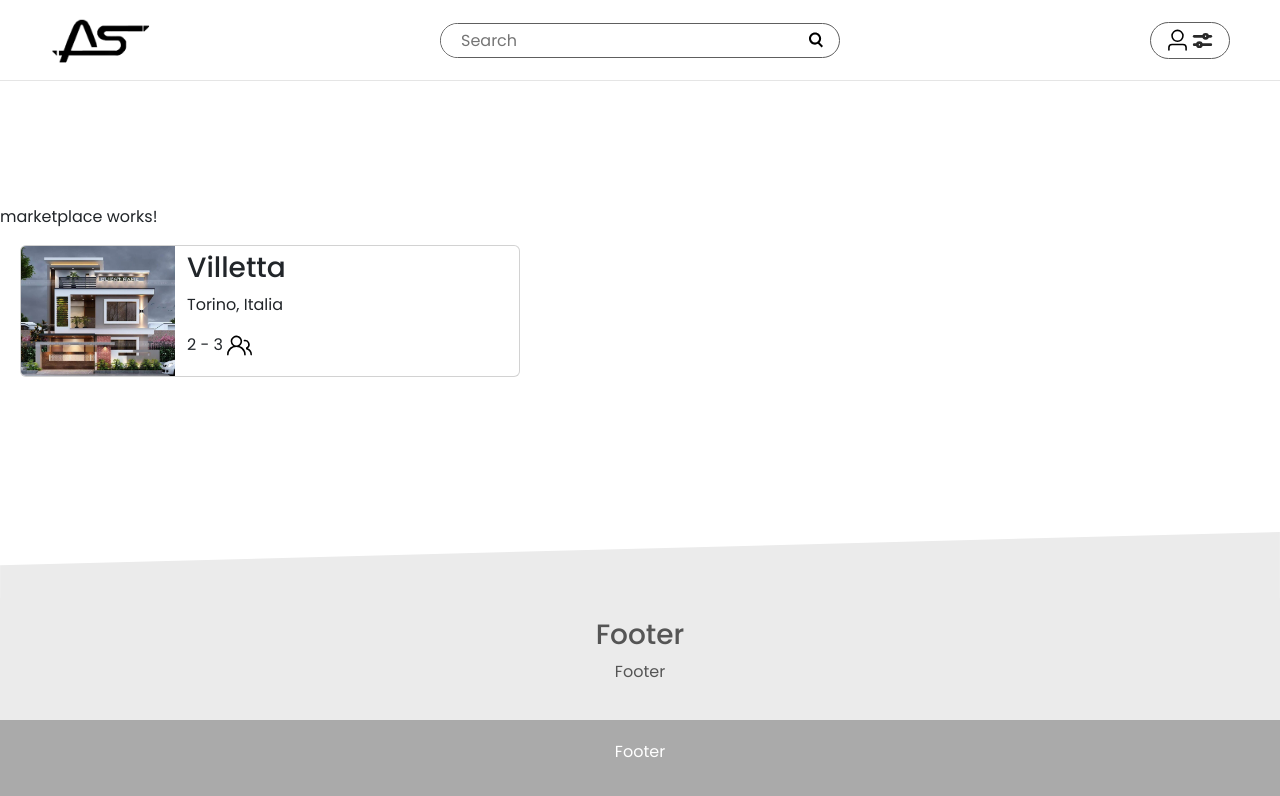
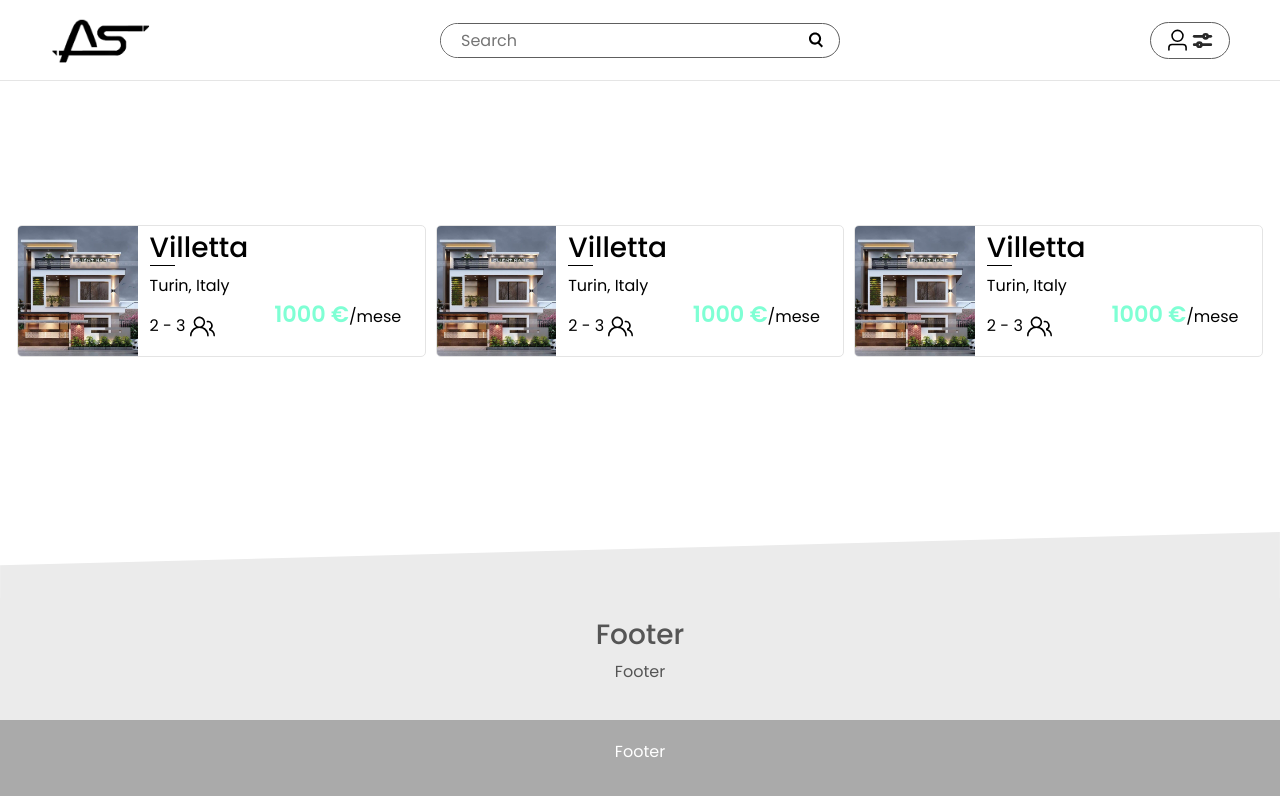
Before and after one commit to PaschettaDaniele/ProgettoEsame, an Angular app in the folder client/: page /marketplace in a window 1280 px wide. Shown: the top 796 px of the page. Built offline with nearby package versions, Linux system fonts and the light colour scheme; no server answers; a web font is replaced by a local one.

Commit message:
made marketplace-card prettier, multicard

```diff
--- a/client/src/app/pages/marketplace/marketplace-card/marketplace-card.component.css
+++ b/client/src/app/pages/marketplace/marketplace-card/marketplace-card.component.css
@@ -1,8 +1,18 @@
 .marketCard {
-  max-width: 500px;
   flex-direction: row;
-  margin-left: 20px;
   overflow-x: hidden;
+  transition: all 0.2s;
+  border: 1px solid #e4e4e4;
+  border-radius: 5px;
+}
+
+.marketCard:hover {
+  box-shadow: 0 0 15px 0 #e4e4e4;
+  background-color: var(--primary-color-shadow);
+}
+
+.marketCard:hover .prezzo {
+  color: rgba(6, 131, 131, 0.7);
 }
 
 .imgCard {
@@ -22,3 +32,34 @@
   padding-top: 5px;
   padding-left: 0;
 }
+
+.prezzo {
+  font-size: 1.4rem;
+  font-weight: 600;
+  color: var(--primary-color);
+  transition: all 0.2s;
+}
+
+a {
+  color: #000;
+  text-decoration: none;
+}
+
+a:hover {
+  color: #000;
+}
+
+.infoDiv>h3::after {
+  content: '';
+  position: relative;
+  display: block;
+  transition: width .3s ease-out;
+  width: 25px;
+  height: 1px;
+  background-color: #000;
+}
+
+.infoDiv:hover>h3::after {
+  content: '';
+  width: 65%;
+}
--- a/client/src/app/pages/marketplace/marketplace-card/marketplace-card.component.html
+++ b/client/src/app/pages/marketplace/marketplace-card/marketplace-card.component.html
@@ -1,12 +1,22 @@
-<div class="row marketCard card">
-  <div class="col-md-4 imgDiv">
-    <img class="float-start imgCard" src="../../../../assets/img/banner_background.jpg">
-  </div>
-  <div class="col-md-8 infoDiv">
-    <h3>Villetta</h3>
+<a href="#">
+  <div class="marketCard">
     <div class="row">
-      <p>Torino, Italia</p>
-      <p>2 - 3 <svg fill="#000000" width="25px" height="25px" viewBox="0 0 24 24" xmlns="http://www.w3.org/2000/svg"><path fill-rule="evenodd" d="M3.5 8a5.5 5.5 0 118.596 4.547 9.005 9.005 0 015.9 8.18.75.75 0 01-1.5.045 7.5 7.5 0 00-14.993 0 .75.75 0 01-1.499-.044 9.005 9.005 0 015.9-8.181A5.494 5.494 0 013.5 8zM9 4a4 4 0 100 8 4 4 0 000-8z"/><path d="M17.29 8c-.148 0-.292.01-.434.03a.75.75 0 11-.212-1.484 4.53 4.53 0 013.38 8.097 6.69 6.69 0 013.956 6.107.75.75 0 01-1.5 0 5.193 5.193 0 00-3.696-4.972l-.534-.16v-1.676l.41-.209A3.03 3.03 0 0017.29 8z"/></svg></p>
+    <div class="col-sm-4 imgDiv">
+      <img class="float-start imgCard" src="../../../../assets/img/banner_background.jpg">
+    </div>
+    <div class="col-sm-8 infoDiv">
+      <h3>Villetta</h3>
+      <div class="row">
+        <div class="col-sm-5">
+          <p>Turin, Italy</p>
+          <p>2 - 3 <svg fill="#000000" width="25px" height="25px" viewBox="0 0 24 24" xmlns="http://www.w3.org/2000/svg"><path fill-rule="evenodd" d="M3.5 8a5.5 5.5 0 118.596 4.547 9.005 9.005 0 015.9 8.18.75.75 0 01-1.5.045 7.5 7.5 0 00-14.993 0 .75.75 0 01-1.499-.044 9.005 9.005 0 015.9-8.181A5.494 5.494 0 013.5 8zM9 4a4 4 0 100 8 4 4 0 000-8z"/><path d="M17.29 8c-.148 0-.292.01-.434.03a.75.75 0 11-.212-1.484 4.53 4.53 0 013.38 8.097 6.69 6.69 0 013.956 6.107.75.75 0 01-1.5 0 5.193 5.193 0 00-3.696-4.972l-.534-.16v-1.676l.41-.209A3.03 3.03 0 0017.29 8z"/></svg></p>
+        </div>
+        <div class="col-sm-7">
+          <br>
+          <p><span class="prezzo">1000 €</span>/mese</p>
+        </div>
+      </div>
     </div>
   </div>
-</div>
+  </div>
+</a>
--- a/client/src/app/pages/marketplace/marketplace.component.css
+++ b/client/src/app/pages/marketplace/marketplace.component.css
@@ -0,0 +1,8 @@
+.container-marketplace {
+  padding: 1.5rem;
+  width: 100vdw;
+}
+
+.col-card {
+  padding: 0 5px;
+}
--- a/client/src/app/pages/marketplace/marketplace.component.html
+++ b/client/src/app/pages/marketplace/marketplace.component.html
@@ -1,2 +1,7 @@
-<p>marketplace works!</p>
-<app-marketplace-card></app-marketplace-card>
+<div class="container-marketplace">
+  <div class="row">
+    <div class="col-md-4 col-card"><app-marketplace-card></app-marketplace-card></div>
+    <div class="col-md-4 col-card"><app-marketplace-card></app-marketplace-card></div>
+    <div class="col-md-4 col-card"><app-marketplace-card></app-marketplace-card></div>
+  </div>
+</div>
--- a/client/src/styles.css
+++ b/client/src/styles.css
@@ -1,7 +1,8 @@
 /* You can add global styles to this file, and also import other style files */
 @import url('https://fonts.googleapis.com/css2?family=Poppins:ital,wght@0,300;0,400;0,500;0,600;0,700;0,800;1,300;1,400;1,500&family=Spline+Sans+Mono:ital,wght@0,300;0,400;0,500;0,600;0,700;1,300;1,400;1,500;1,600;1,700&display=swap');
 
-html, body {
+html,
+body {
   overflow-x: hidden;
   min-height: 100dvh;
 }
@@ -11,7 +12,8 @@ html, body {
 }
 
 :root {
-  --primary-color: #7FFFD4;
+  --primary-color: rgb(127, 255, 212);
+  --primary-color-shadow: rgba(127, 255, 212, 0.176);
 }
 
 .form-control:focus {
```
